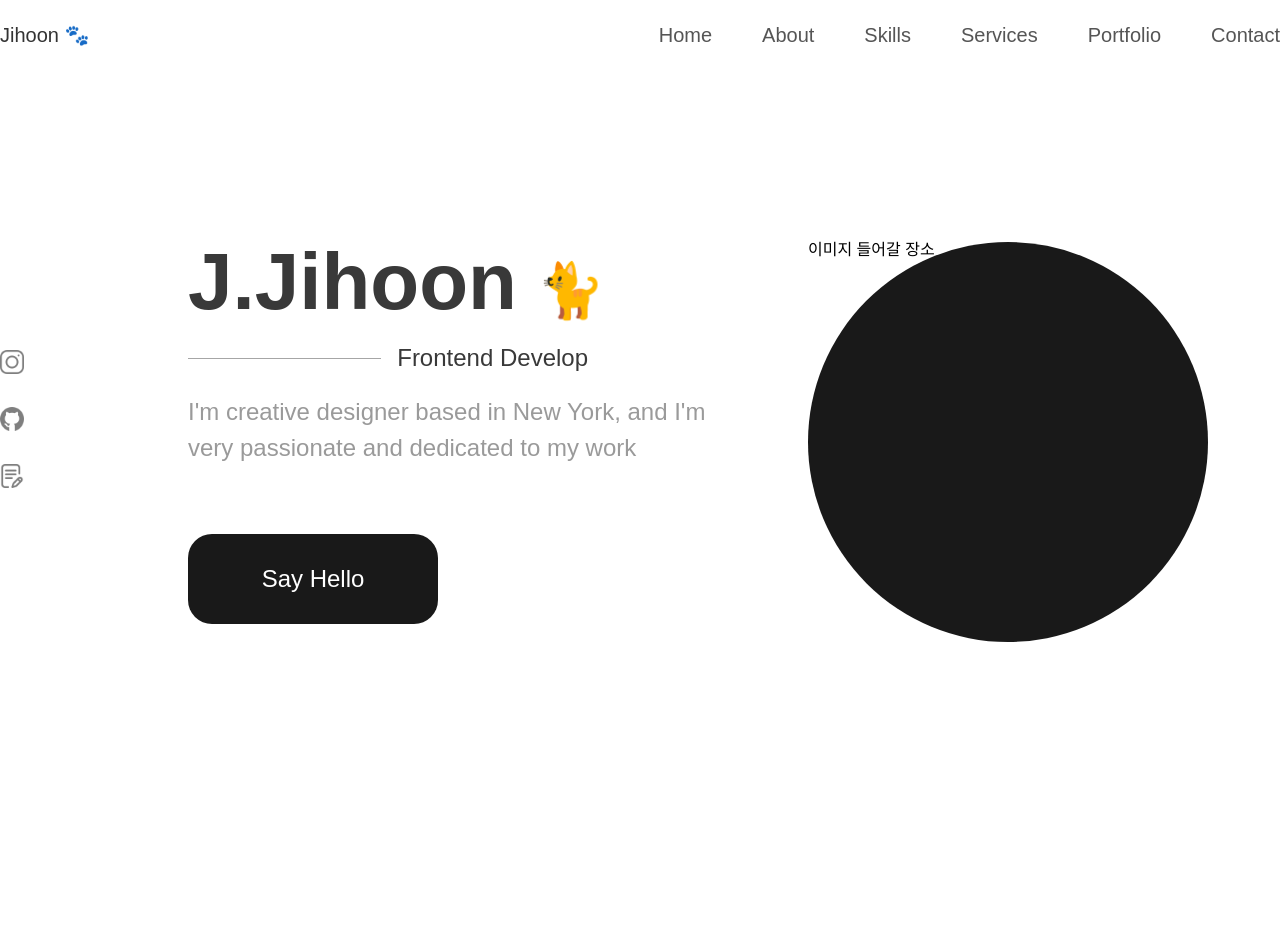
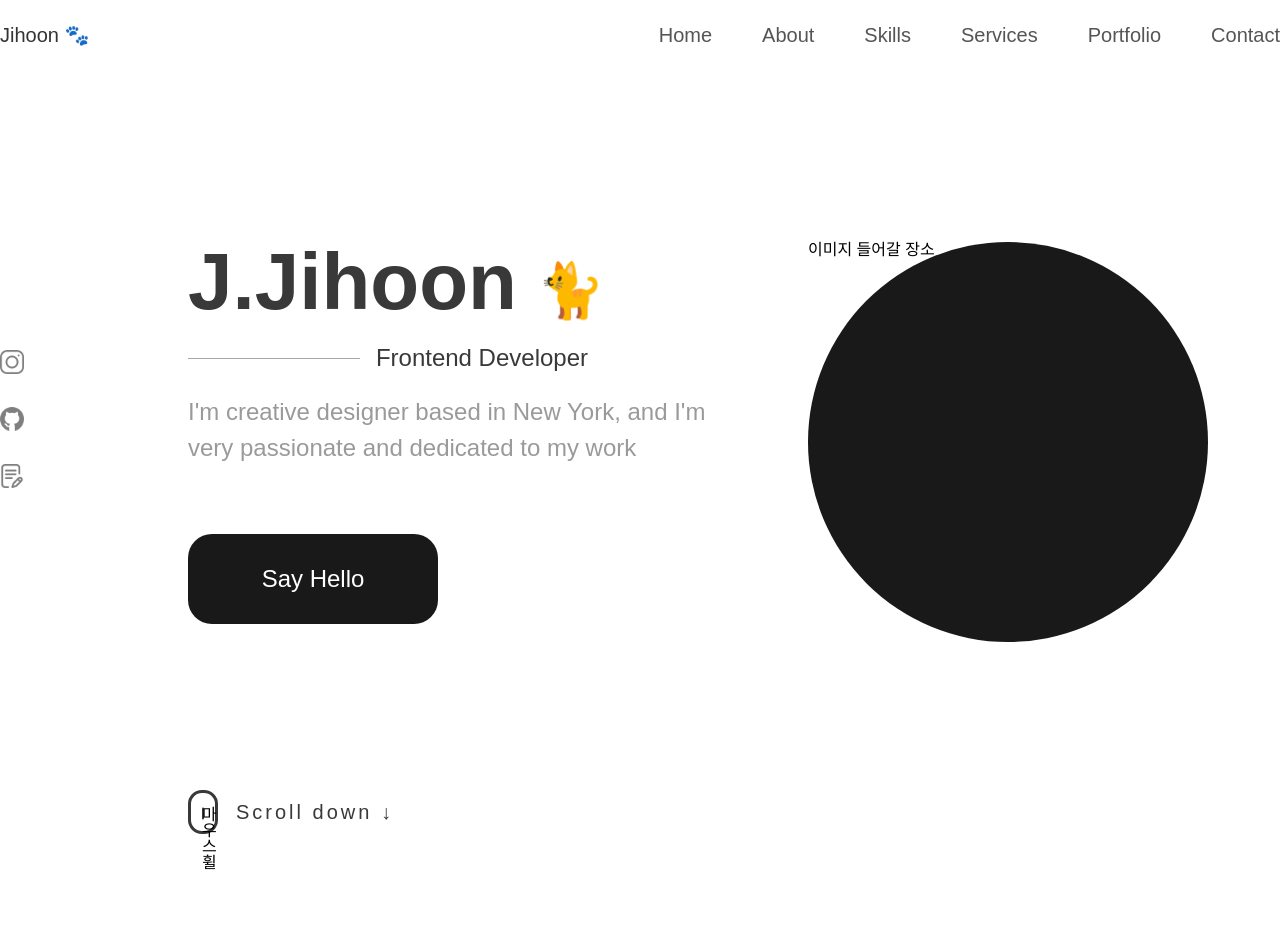
Before and after one commit to jangjihoon96/NextJsPortfolio, a Next.js app: page / in a window 1280 px wide. Shown: the top 952 px of the page. Built offline with nearby package versions, Linux system fonts and the light colour scheme; a web font is replaced by a local one.

Commit message:
feat: ScrollAni 컴포넌트 추가
- 컴포넌트 추가 및 메인영역 완성

```diff
--- a/app/components/main/main/main.tsx
+++ b/app/components/main/main/main.tsx
@@ -1,6 +1,6 @@
-"use client";
 import styled from "styled-components";
 import Image from "next/image";
+import ScrollAni from "./scrollAni";
 export default function Main() {
   const snsList = [
     {
@@ -29,7 +29,7 @@ export default function Main() {
           J.Jihoon<span>🐈</span>
         </h2>
         <strong>
-          <span>Frontend Develop</span>
+          <span>Frontend Developer</span>
         </strong>
         <p>
           I&apos;m creative designer based in New York, and I&apos;m very
@@ -54,6 +54,10 @@ export default function Main() {
           );
         })}
       </StyledSnsList>
+      <StyledScrollDown>
+        <ScrollAni />
+        <span className="text">Scroll down &darr;</span>
+      </StyledScrollDown>
     </StyledMain>
   );
 }
@@ -133,10 +137,10 @@ const StyledMainImage = styled.div`
 
 const StyledSnsList = styled.ul`
   position: absolute;
-  top: 280px;
+  top: 17.5rem;
   left: 0;
   li + li {
-    margin-top: 30px;
+    margin-top: 1.875rem;
   }
   a {
     opacity: 0.5;
@@ -145,3 +149,18 @@ const StyledSnsList = styled.ul`
     }
   }
 `;
+
+const StyledScrollDown = styled.div`
+  position: absolute;
+  top: 45rem;
+  left: 11.75rem;
+  display: flex;
+  align-items: center;
+  .text {
+    margin-left: 1.125rem;
+    font-weight: 500;
+    font-size: var(--text-md);
+    letter-spacing: 0.1875rem;
+    color: var(--dark);
+  }
+`;
```
